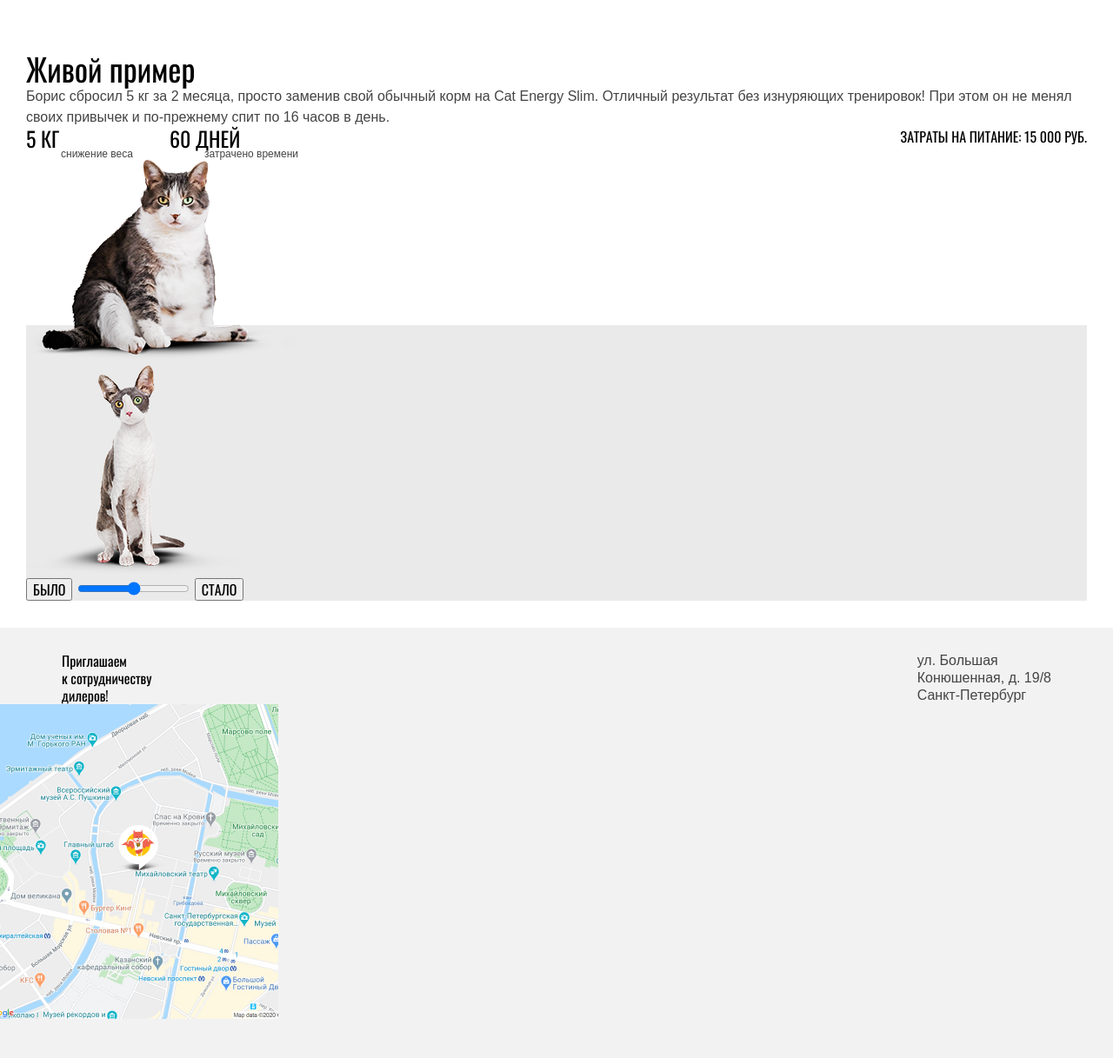
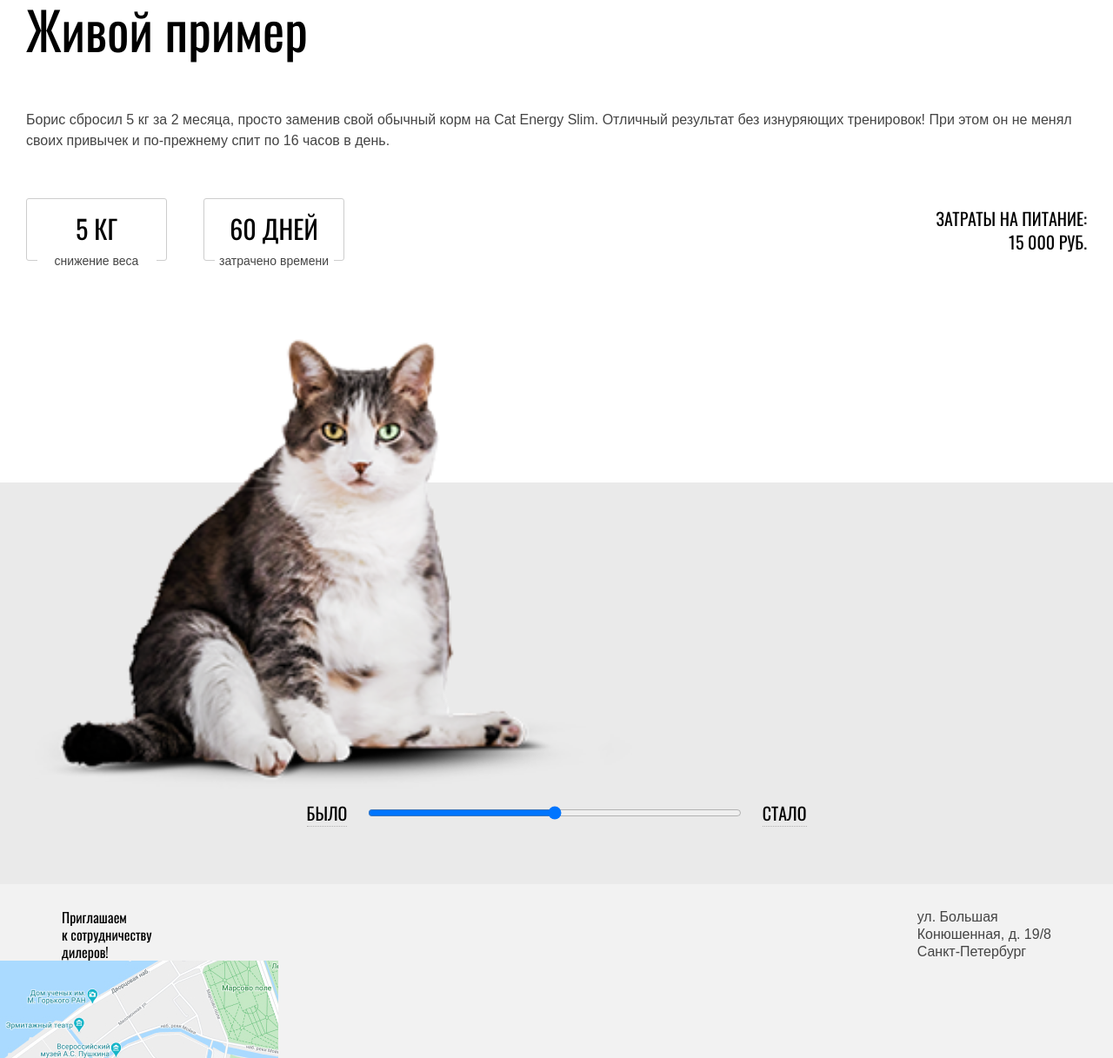
Before and after one commit to AnastasiiaBos/Cat-energy-food, a website: page source/index.html in a window 1280 px wide. Shown: the part 2133-3350 px from the top of the page at 87% size. Drawn offline with nearby package versions, Linux system fonts and the light colour scheme; files that its build step writes are made by us from their sources.

Commit message:
Стилизация блока со статистикой

```diff
--- a/source/index.html
+++ b/source/index.html
@@ -97,7 +97,7 @@
         <div class="wrapper">
           <div class="stats__text-container">
             <h2 class="stats__title">Живой пример</h2>
-            <p class="stats__text">Борис сбросил 5 кг за 2 месяца, просто заменив свой обычный корм на Cat Energy Slim. Отличный результат без изнуряющих тренировок! При этом он не менял своих привычек и по-прежнему спит по 16 часов в день.</p>
+            <p class="stats__text">Борис сбросил 5 кг за 2 месяца, просто заменив свой обычный корм на Cat Energy Slim. Отличный результат без изнуряющих тренировок! При этом он не менял своих привычек и по&#8209;прежнему спит по 16 часов в день.</p>
             <div class="stats__container">
               <dl class="stats__list">
                 <div class="stats__item">
@@ -132,9 +132,11 @@
                 <img src="img/after-mobile.png" width="251" height="240" alt="Кот после функционального питания">
               </li>
             </ul>
-            <button class="slider__button slider__button--current" type="button">Было</button>
-            <input class="slider__range" type="range" min="0" max="100">
-            <button class="slider__button" type="button">Стало</button>
+            <div class="slider__controls-container">
+              <button class="slider__button slider__button--current" type="button">Было</button>
+              <input class="slider__range" type="range" min="0" max="100">
+              <button class="slider__button" type="button">Стало</button>
+            </div>
           </div>
         </div>
       </section>
--- a/source/less/blocks/scheme.less
+++ b/source/less/blocks/scheme.less
@@ -1,5 +1,14 @@
 .scheme {
-  margin-bottom: 42px;
+  margin-bottom: 22px;
+
+  @media (min-width: @tablet-width) {
+    border-bottom: 1px solid @special-grey;
+    margin-bottom: 0;
+  }
+
+  @media (min-width: @desktop-width) {
+    border: none;
+  }
 }
 
 .scheme__title {
@@ -11,7 +20,7 @@
   @media (min-width: @tablet-width) {
     font-size: 60px;
     line-height: 60px;
-    margin-bottom: 72px;
+    margin-bottom: 42px;
   }
 }
 
@@ -19,13 +28,6 @@
   .list-style-none ();
   display: flex;
   flex-direction: column;
-
-  // @media (min-width: @tablet-width) {
-  //   display: grid;
-  //   grid-template-columns: 34.6% 34.6%;
-  //   gap: 114px 140px;
-  //   counter-reset: number;
-  // }
 
   @media (min-width: @tablet-width) {
     flex-direction: row;
@@ -88,9 +90,9 @@
 
   @media (min-width: @tablet-width) {
     max-width: 245px;
-    min-height: 196px;
-    // margin-right: 100px;
-    margin-bottom: 10px;
+    min-height: 115px;
+    margin-bottom: 60px;
+    margin-top: 30px;
     padding-left: 0;
     padding-top: 111px;
 
@@ -113,4 +115,8 @@
       color: @basic-light-grey;
     }
   }
+
+  @media (min-width: @desktop-width) {
+    margin-bottom: 25px;
+  }
 }
--- a/source/less/blocks/slider.less
+++ b/source/less/blocks/slider.less
@@ -1,7 +1,72 @@
+.slider__item {
+  display: none;
+}
+
+.slider__item--current {
+  display: block;
+}
+
+.slider__item--current img {
+  @media (min-width: @tablet-width) {
+    width: auto;
+    height: 520px;
+  }
+}
+
+.slider__controls-container {
+  display: flex;
+  justify-content: space-between;
+  align-items: center;
+  width: 220px;
+  height: 40px;
+  margin: 42px auto 0;
+
+  @media (min-width: @tablet-width) {
+    margin-top: 0;
+    width: 575px;
+  }
+
+  @media (min-width: @desktop-width) {
+    justify-content: flex-end;
+    width: 100%;
+    margin: 0;
+    margin-top: 28px;
+  }
+}
+
 .slider__button {
+  padding: 0;
+  width: 70px;
   font-family: "Oswald", "Arial", sans-serif;
   font-size: 16px;
   line-height: 20px;
   font-weight: 400;
   text-transform: uppercase;
+  background-color: transparent;
+  border: none;
+
+  @media (min-width: @tablet-width) {
+    font-size: 20px;
+    line-height: 30px;
+    width: auto;
+    border-bottom: 1px dotted fade(@basic-black, 24%);
+  }
 }
+
+.slider__range {
+  width: 84px;
+  height: 14px;
+  background-color: @basic-white;
+  border: 1px solid @special-border;
+  border-radius: 6px;
+
+  @media (min-width: @tablet-width) {
+    width: 428px;
+    height: 6px;
+  }
+
+  @media (min-width: @desktop-width) {
+    margin-right: 15px;
+    margin-left: 25px;
+  }
+}
--- a/source/less/blocks/stats.less
+++ b/source/less/blocks/stats.less
@@ -1,41 +1,72 @@
 .stats {
+  padding-top: 27px;
+  padding-bottom: 28px;
   background-color: @special-grey;
-  padding-top: 27px;
-  padding-bottom: 31px;
 
   @media (min-width: @tablet-width) {
+    padding-top: 43px;
+    padding-bottom: 62px;
     background-color: @basic-white;
+    box-shadow: inset 0 -462px @special-grey;
   }
 
   @media (min-width: @desktop-width) {
+    padding-top: 0;
     background-color: @special-grey;
     box-shadow: inset 0 195px @basic-white;
-    padding-top: 0;
   }
 }
 
 .stats .wrapper {
   @media (min-width: @desktop-width) {
     display: grid;
-    grid-template-columns: 1fr 1fr;
+    grid-template-columns: 47% 53%;
   }
 }
 
 .stats__title {
+  .text-style-none ();
+  margin-bottom: 33px;
   font-size: 36px;
   line-height: 40px;
-  .text-style-none ();
+
+  @media (min-width: @tablet-width) {
+    font-size: 60px;
+    line-height: 60px;
+    margin-bottom: 63px;
+  }
+
+  @media (min-width: @desktop-width) {
+    padding-top: 58px;
+    margin-bottom: 146px;
+  }
 }
 
 .stats__text {
   .font-arial ();
   .text-style-none ();
+  margin-bottom: 28px;
+
+  @media (min-width: @tablet-width) {
+    margin-bottom: 54px;
+  }
+
+  @media (min-width: @desktop-width) {
+    margin-bottom: 69px;
+    padding-right: 134px;
+  }
 }
 
 .stats__container {
   @media (min-width: @tablet-width) {
     display: flex;
     justify-content: space-between;
+    align-items: center;
+  }
+
+  @media (min-width: @desktop-width) {
+    flex-direction: column;
+    width: 366px;
   }
 }
 
@@ -45,8 +76,24 @@
   justify-content: space-between;
 }
 
+.stats__item {
+  position: relative;
+  box-sizing: border-box;
+  width: 124px;
+  min-height: 56px;
+  padding: 15px 7px;
+  text-align: center;
+  border: 1px solid @special-border;
+  border-radius: 3px;
+
+  @media (min-width: @tablet-width) {
+    width: 162px;
+    min-height: 72px;
+  }
+}
+
 .stats__item:not(:last-child) {
-  margin-right: 31px;
+  margin-right: 32px;
 
   @media (min-width: @tablet-width) {
     margin-right: 42px;
@@ -56,28 +103,81 @@
 .stats__number {
   font-size: 24px;
   line-height: 24px;
+
+  @media (min-width: @tablet-width) {
+    font-size: 30px;
+    line-height: 37px;
+  }
 }
 
 .stats__description {
   .font-arial ();
+  position: absolute;
+  bottom: -16px;
+  left: 0;
+  right: 0;
+  width: 77px;
+  margin: 0 auto;
+  padding-left: 5px;
+  padding-right: 5px;
   font-size: 12px;
   line-height: 12px;
+  background-color: @special-grey;
+
+  @media (min-width: @tablet-width) {
+    bottom: -8px;
+    width: 127px;
+    font-size: 14px;
+    line-height: 14px;
+    background-color: @basic-white;
+  }
+
+  @media (min-width: @desktop-width) {
+    background-color: @special-grey;
+  }
 }
 
 .stats__expenses {
   line-height: 20px;
   text-transform: uppercase;
+  text-align: center;
+  margin-top: 34px;
+  margin-bottom: 42px;
+
+  @media (min-width: @tablet-width) {
+    display: flex;
+    flex-direction: column;
+    align-items: flex-end;
+    margin: 0;
+    font-size: 20px;
+  }
+
+  @media (min-width: @desktop-width) {
+    flex-direction: row;
+    justify-content: flex-start;
+    width: 100%;
+    margin-top: 60px;
+  }
+}
+
+.stats__expenses span:first-child {
+  @media (min-width: @tablet-width) {
+    margin-bottom: 7px;
+  }
+
+  @media (min-width: @desktop-width) {
+    margin-bottom: 0;
+    margin-right: 63px;
+  }
 }
 
 .stats__slider-container {
   @media (min-width: @tablet-width) {
-    background-color: @special-grey;
-    box-shadow: inset 0 191px @basic-white;
+    margin-top: 90px;
   }
 
   @media (min-width: @desktop-width) {
-    background-color: @special-grey;
-    box-shadow: inset 0 195px @basic-white;
+    margin-top: 0;
   }
 }
 
```
